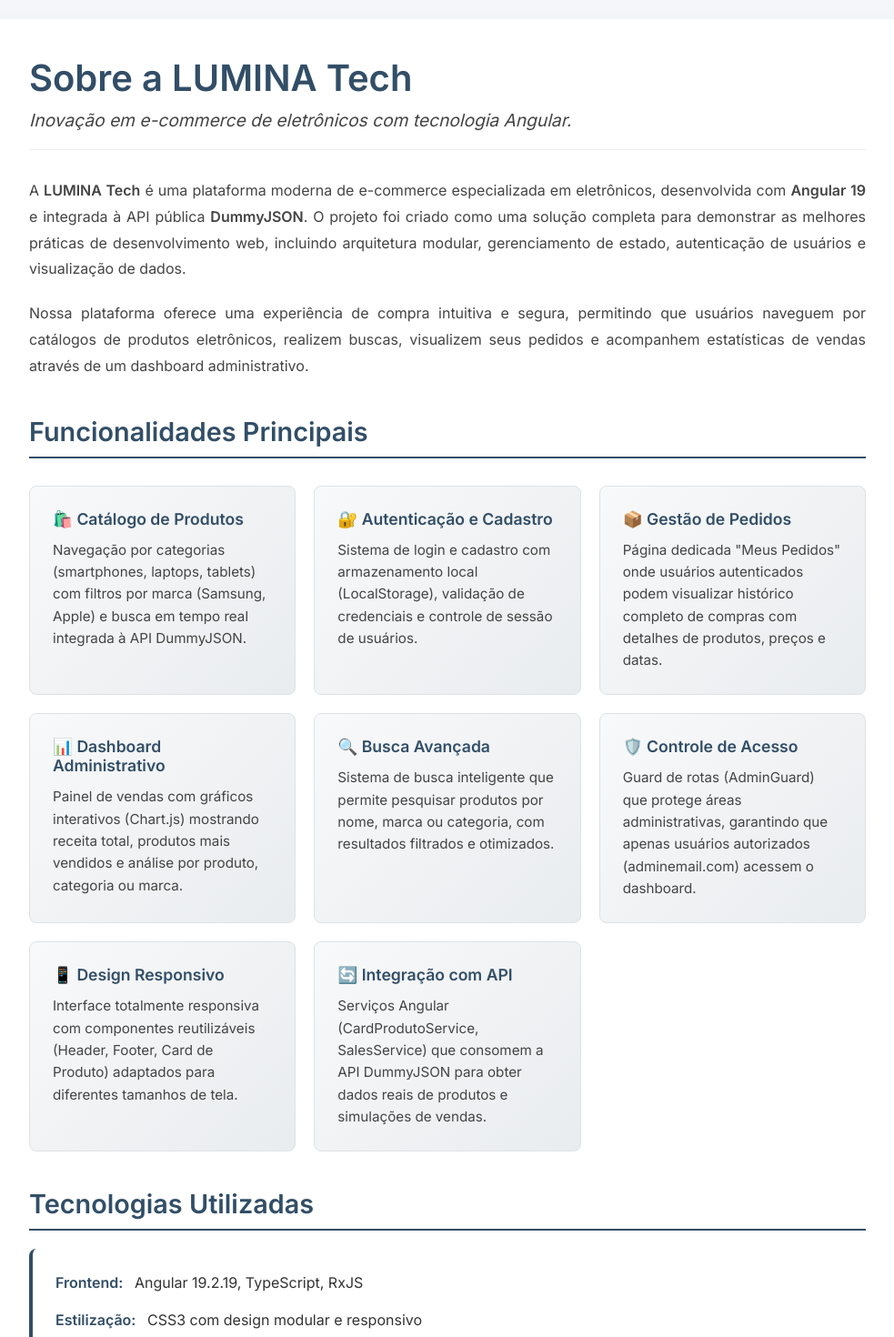
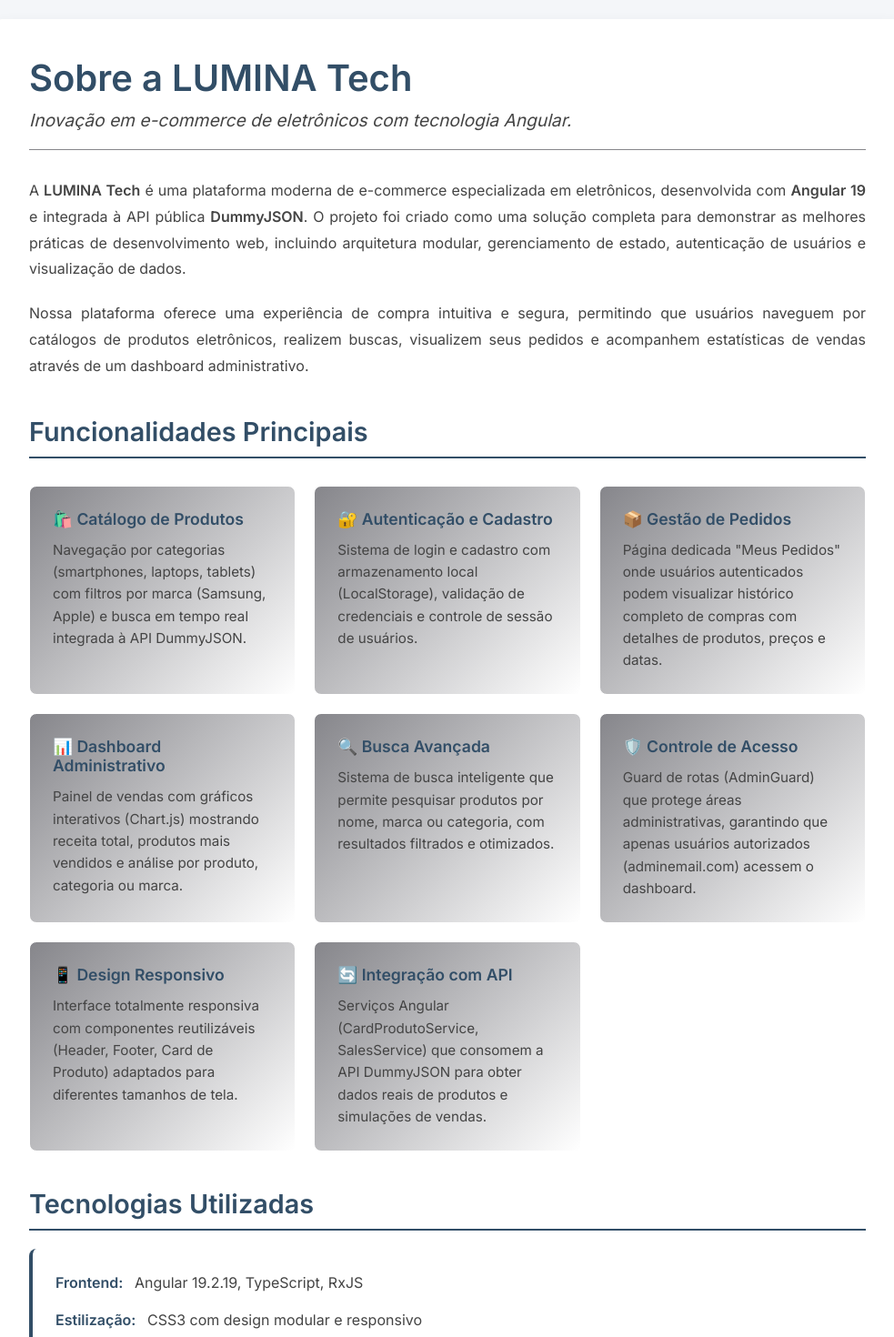
Before and after one commit to ErickRochaNascimento/LUMINA_Tech, an Angular app: page /sobre in a window 1280 px wide. Shown: the part 100-1570 px from the top of the page at 91% size, without its empty margins (148-1131 px from the left). Built offline with nearby package versions, Linux system fonts and the light colour scheme.

Commit message:
Cor features

```diff
--- a/src/app/pages/sobre/sobre.component.css
+++ b/src/app/pages/sobre/sobre.component.css
@@ -34,7 +34,7 @@
     color: var(--cor-texto-descricao);
     margin-bottom: 30px;
     font-style: italic;
-    border-bottom: 1px solid #eee;
+    border-bottom: 1px solid var(--cor-detalhes);
     padding-bottom: 20px;
 }
 
@@ -54,11 +54,11 @@
 }
 
 .feature-item {
-    background: linear-gradient(135deg, #f8f9fa 0%, #e9ecef 100%);
+    background: linear-gradient(135deg, var(--cor-detalhes) 0%, var(--cor-branco) 100%);
     padding: 25px;
     border-radius: 8px;
     text-align: left;
-    border: 1px solid #dee2e6;
+    border: 1px solid var(--cor-branco);
     transition: transform 0.3s ease, box-shadow 0.3s ease;
 }
 
@@ -93,7 +93,7 @@
 }
 
 .tech-item {
-    color: #333;
+    color: var(--cor-texto-descricao);
     font-size: 1rem;
     line-height: 1.6;
 }
```
